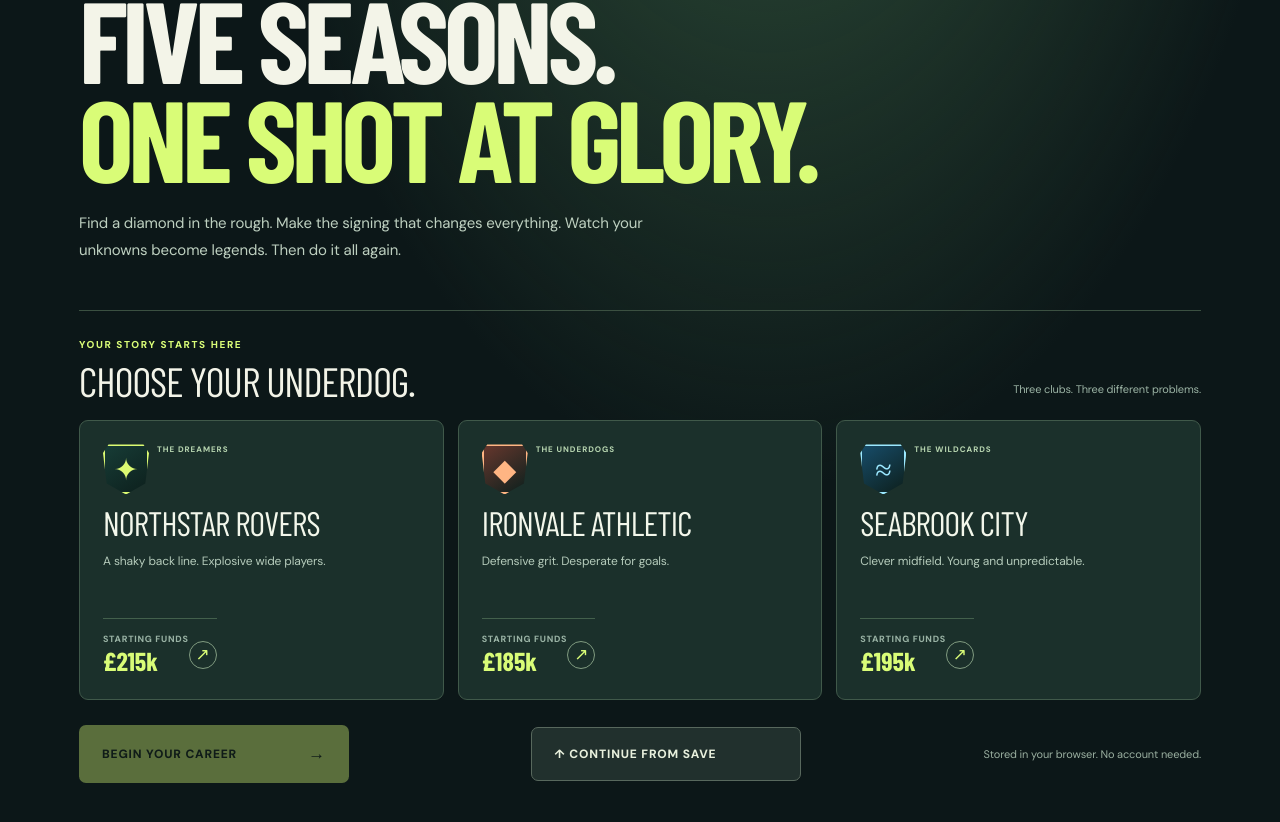
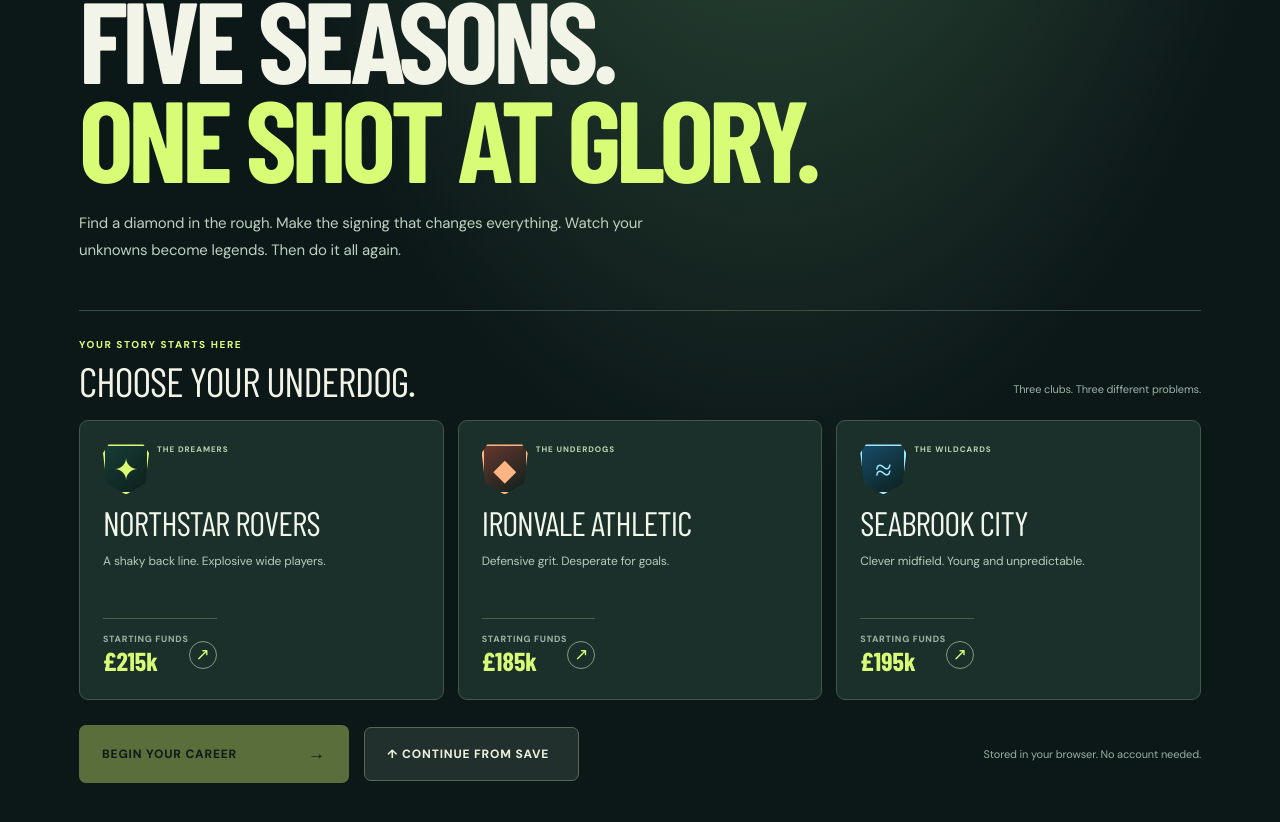
Before and after one commit to franken21/brainrotfc, a React (Vite) app: page /road-to-glory in a window 1280 px wide. Shown: the part 240-1062 px from the top of the page. Built offline with nearby package versions, Linux system fonts and the light colour scheme; a web font is replaced by a local one.

Commit message:
style(rtg): provide clean save-import action on start screen

```diff
--- a/src/rtg/road-to-glory.css
+++ b/src/rtg/road-to-glory.css
@@ -367,3 +367,8 @@
 .rtg-matchday-bonuses{display:flex;flex-wrap:wrap;gap:8px;margin-top:13px}
 .rtg-matchday-bonuses span{font-size:10px;letter-spacing:.07em;font-weight:900;padding:7px 10px;border-radius:4px;background:#253d2b;border:1px solid #608462;color:var(--rtg-lime)}
 @media(max-width:650px){.rtg-matchday-bonuses{gap:5px}.rtg-matchday-bonuses span{font-size:8px;padding:6px 7px}}
+
+.rtg-landing-actions{justify-content:flex-start;flex-wrap:wrap}
+.rtg-landing-actions .rtg-button.secondary{min-width:215px}
+.rtg-landing-actions small{margin-left:auto;align-self:center}
+@media(max-width:650px){.rtg-landing-actions .rtg-button.secondary{min-width:0;width:100%}.rtg-landing-actions small{margin:0;align-self:center}}
```
